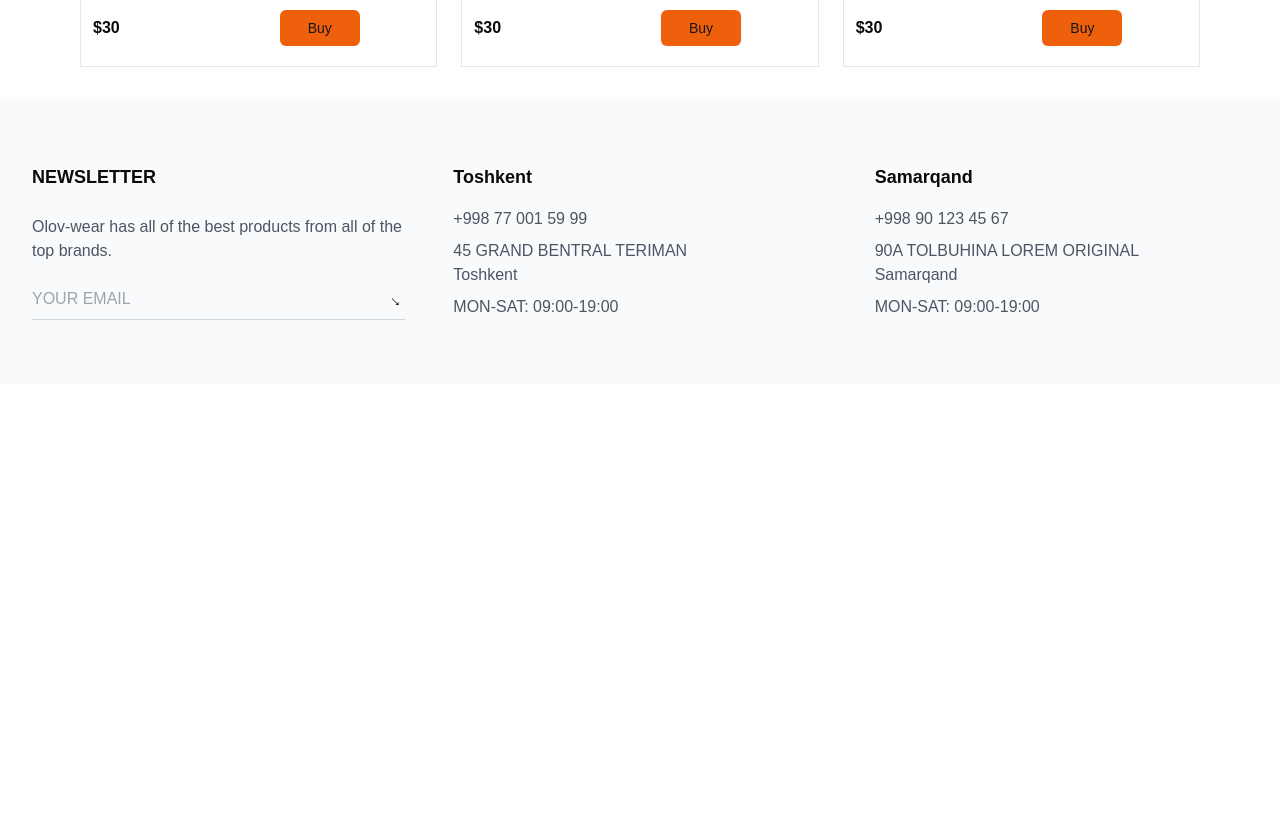
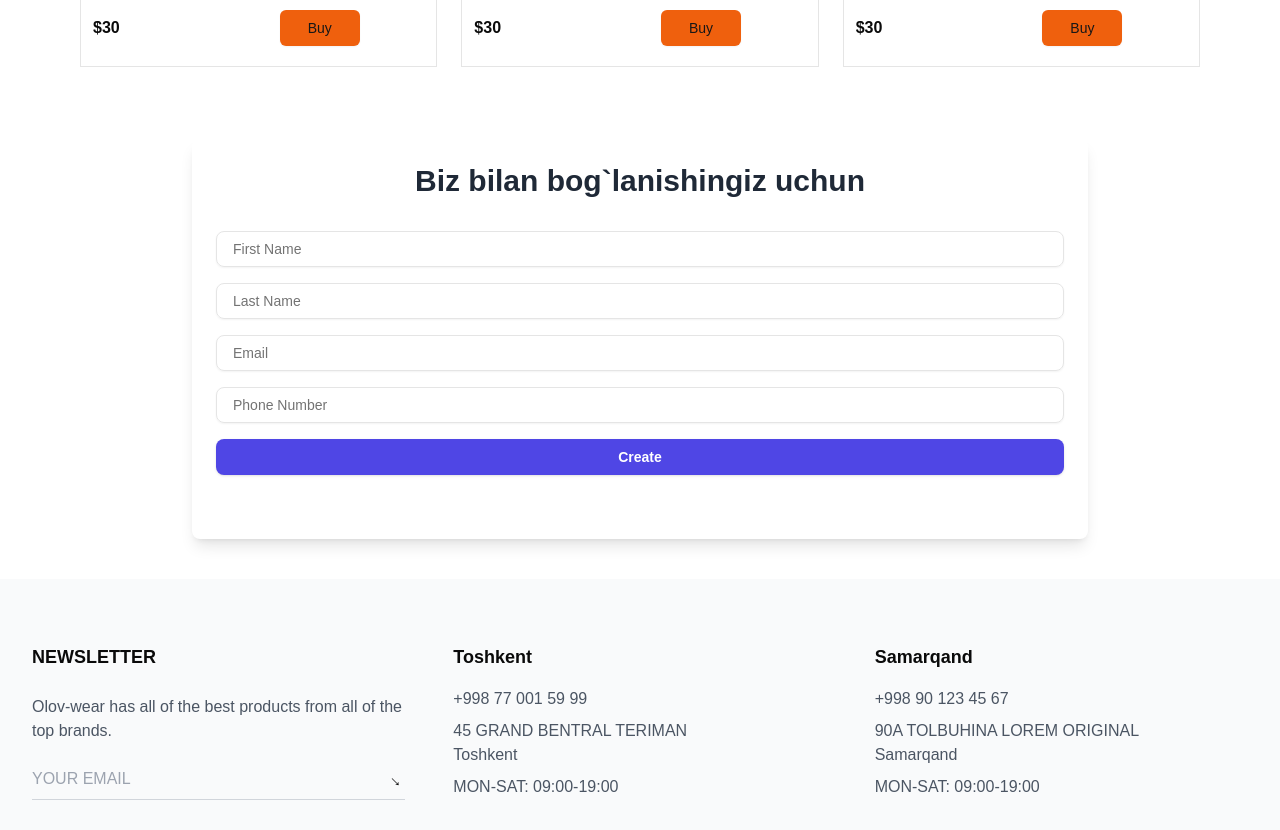
Before and after one commit to Javoxir0203/olov-wear, a Next.js app: page /products in a window 1280 px wide. Shown: the part 2480-3310 px from the top of the page. Before the commit the page ends 2864 px from the top, so only its background shows below. Built offline with nearby package versions, Linux system fonts and the light colour scheme.

Commit message:
next crud page

```diff
--- /dev/null
+++ b/app/_components/crud.tsx
@@ -0,0 +1,56 @@
+'use client'
+
+import { Button } from '@/components/ui/button'
+import { Input } from '@/components/ui/input'
+import React, { useState } from 'react'
+
+interface Product {
+	firstNmae: string
+	lastName: string
+	email: string
+	phoneNumber: string
+}
+
+const Crud = () => {
+	const [firstName, setFirstName] = useState<string>('')
+	const [lastName, setLastName] = useState<string>('')
+	const [email, setEmail] = useState<string>('')
+	const [phoneNumber, setPhoneNumber] = useState<string>('')
+	const [, setProducts] = useState<Product[]>([])
+
+	const createProduct = async () => {
+		await fetch('http://45.92.173.46:5050/api/Contacts/CreateContact', {
+			method: 'POST',
+			headers: { 'Content-Type': 'application/json' },
+			body: JSON.stringify({ firstName, lastName, email, phoneNumber }),
+		})
+		setFirstName('')
+		setLastName('')
+		setEmail('')
+		setPhoneNumber('')
+		setProducts([]) // Clear products after creation
+	}
+
+	return (
+		<div className='max-w-4xl mx-auto p-6 bg-white rounded-lg shadow-lg mt-10 mb-10'>
+			<h1 className='text-3xl font-semibold text-center text-gray-800 mb-8'>Biz bilan bog`lanishingiz uchun</h1>
+
+			<div className='space-y-4'>
+				<Input type='text' value={firstName} onChange={e => setFirstName(e.target.value)} placeholder='First Name' className='w-full px-4 py-2 border rounded-lg focus:ring-2 focus:ring-indigo-500 focus:outline-none' />
+				<Input type='text' value={lastName} onChange={e => setLastName(e.target.value)} placeholder='Last Name' className='w-full px-4 py-2 border rounded-lg focus:ring-2 focus:ring-indigo-500 focus:outline-none' />
+				<Input type='email' value={email} onChange={e => setEmail(e.target.value)} placeholder='Email' className='w-full px-4 py-2 border rounded-lg focus:ring-2 focus:ring-indigo-500 focus:outline-none' />
+				<Input type='tel' value={phoneNumber} onChange={e => setPhoneNumber(e.target.value)} placeholder='Phone Number' className='w-full px-4 py-2 border rounded-lg focus:ring-2 focus:ring-indigo-500 focus:outline-none' />
+
+				<Button onClick={createProduct} className='w-full bg-indigo-600 text-white font-semibold py-2 rounded-lg hover:bg-indigo-700 transition'>
+					Create
+				</Button>
+			</div>
+
+			<div className='mt-10'>
+				<div className='space-y-3'>{/* No products displayed after creation */}</div>
+			</div>
+		</div>
+	)
+}
+
+export default Crud
--- a/app/page.tsx
+++ b/app/page.tsx
@@ -10,6 +10,7 @@ import StreetSection from './_components/streetsection'
 import Footer from './_components/footer'
 import TrendingProducts from './_components/trendingnow'
 import { ProductGrid } from './_components/product.grid'
+import Crud from './_components/crud'
 
 const Home = () => {
 	return (
@@ -24,6 +25,9 @@ const Home = () => {
 			<LogoShowcase />
 			<TrendingProducts />
 			<StreetSection />
+
+			<Crud />
+
 			<Footer />
 		</div>
 	)
--- a/app/products/page.tsx
+++ b/app/products/page.tsx
@@ -3,6 +3,7 @@ import { ProductGrid } from '../_components/product.grid'
 import TrendingProducts from '../_components/trendingnow'
 import Footer from '../_components/footer'
 import CategoryGrid from '../_components/categorygrid'
+import Crud from '../_components/crud'
 
 const Products = () => {
 	return (
@@ -10,6 +11,7 @@ const Products = () => {
             <CategoryGrid/>
 			<ProductGrid />
 			<TrendingProducts />
+			<Crud/>
             <Footer />
 		</div>
 	)
--- a/package.json
+++ b/package.json
@@ -13,6 +13,7 @@
     "@radix-ui/react-label": "^2.1.1",
     "@radix-ui/react-slot": "^1.1.1",
     "@radix-ui/react-tabs": "^1.1.2",
+    "axios": "^1.7.9",
     "class-variance-authority": "^0.7.1",
     "clsx": "^2.1.1",
     "lucide-react": "^0.471.1",
```
Also changed, not shown: app/_components/trendingnow.tsx (+7 -1 lines), app/page/api/product.ts (added, +75 -0 lines), 1 other file (tests, documents, lock files or other folders).
